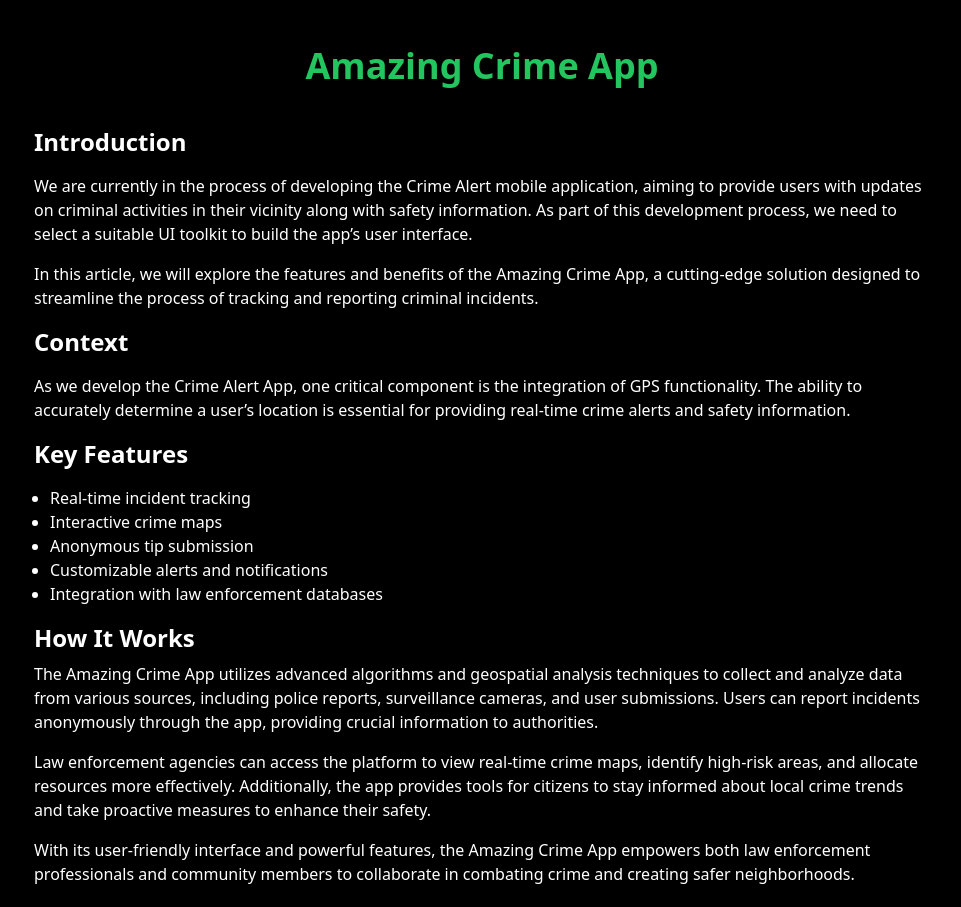
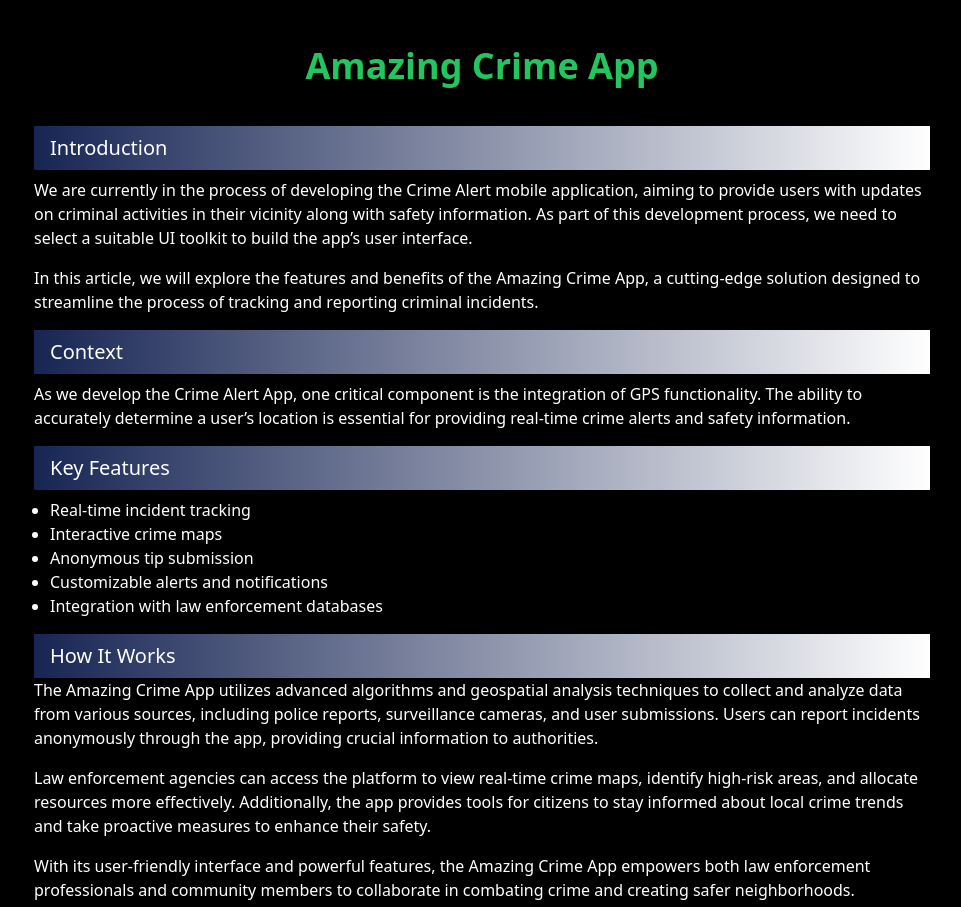
Before and after one commit to IamStudentRommel/breezyapp-article, a Next.js app: page / in a window 1280 px wide. Shown: the part 60-967 px from the top of the page, without its empty margins (158-1119 px from the left). Built offline with nearby package versions, Linux system fonts and the light colour scheme.

Commit message:
align title

```diff
--- a/app/pages/overview.js
+++ b/app/pages/overview.js
@@ -11,7 +11,7 @@ export default function Page() {
         <Intro />
         <Context />
         <Features />
-        <h2 className="text-xl md:text-2xl font-bold mb-2">Developers</h2>
+
         <div className="flex justify-center">
           <Footer />
         </div>
--- a/app/subcomponents/context.js
+++ b/app/subcomponents/context.js
@@ -1,7 +1,9 @@
 export default function Context() {
   return (
     <main>
-      <h1 className="text-2xl md:text-2xl font-bold mb-4">Context</h1>
+      <h2 className="text-xl md:text-xl bg-gradient-to-r from-blue-950 to-white text-white py-2 px-4 mb-2">
+        Context
+      </h2>
       <p className="text-md mb-4">
         As we develop the Crime Alert App, one critical component is the
         integration of GPS functionality. The ability to accurately determine a
--- a/app/subcomponents/features.js
+++ b/app/subcomponents/features.js
@@ -1,7 +1,9 @@
 export default function Features() {
   return (
     <main>
-      <h2 className="text-2xl md:text-2xl font-bold mb-4">Key Features</h2>
+      <h2 className="text-xl md:text-xl bg-gradient-to-r from-blue-950 to-white text-white py-2 px-4 mb-2">
+        Key Features
+      </h2>
       <ul className="list-disc pl-4 mb-4">
         <li className="text-md">Real-time incident tracking</li>
         <li className="text-md">Interactive crime maps</li>
@@ -10,7 +12,9 @@ export default function Features() {
         <li className="text-md">Integration with law enforcement databases</li>
       </ul>
 
-      <h2 className="text-xl md:text-2xl font-bold mb-2">How It Works</h2>
+      <h2 className="text-xl md:text-xl bg-gradient-to-r from-blue-950 to-white text-white py-2 px-4">
+        How It Works
+      </h2>
       <p className="text-md mb-4">
         The Amazing Crime App utilizes advanced algorithms and geospatial
         analysis techniques to collect and analyze data from various sources,
--- a/app/subcomponents/footer.js
+++ b/app/subcomponents/footer.js
@@ -21,6 +21,10 @@ const Footer = () => {
     setHoveredDeveloper(null);
   };
   return (
+    <main>
+      <h2 className="text-xl md:text-xl bg-gradient-to-r from-blue-950 to-white text-white py-2 px-4 mb-2">
+        Developers
+      </h2>
       <div className="grid grid-cols-1 sm:grid-cols-2 md:grid-cols-3 lg:grid-cols-4 gap-5 mt-5">
         {Developers.map((developer) => (
           <div
@@ -53,6 +57,7 @@ const Footer = () => {
           </div>
         ))}
       </div>
+    </main>
   );
 };
 
--- a/app/subcomponents/intro.js
+++ b/app/subcomponents/intro.js
@@ -1,8 +1,11 @@
 export default function Intro() {
   return (
     <main>
-      <h1 className="text-2xl md:text-2xl font-bold mb-4">Introduction</h1>
-      <p className="text-md mb-4">
+      {/* <h1 className="text-2xl md:text-2xl font-bold mb-4">Introduction</h1> */}
+      <h2 className="text-xl md:text-xl bg-gradient-to-r from-blue-950 to-white text-white py-2 px-4 mb-2">
+        Introduction
+      </h2>
+      <p className="text-md mb-4 ">
         We are currently in the process of developing the Crime Alert mobile
         application, aiming to provide users with updates on criminal activities
         in their vicinity along with safety information. As part of this
```
Lines whose indentation alone changed are shown as unchanged.
